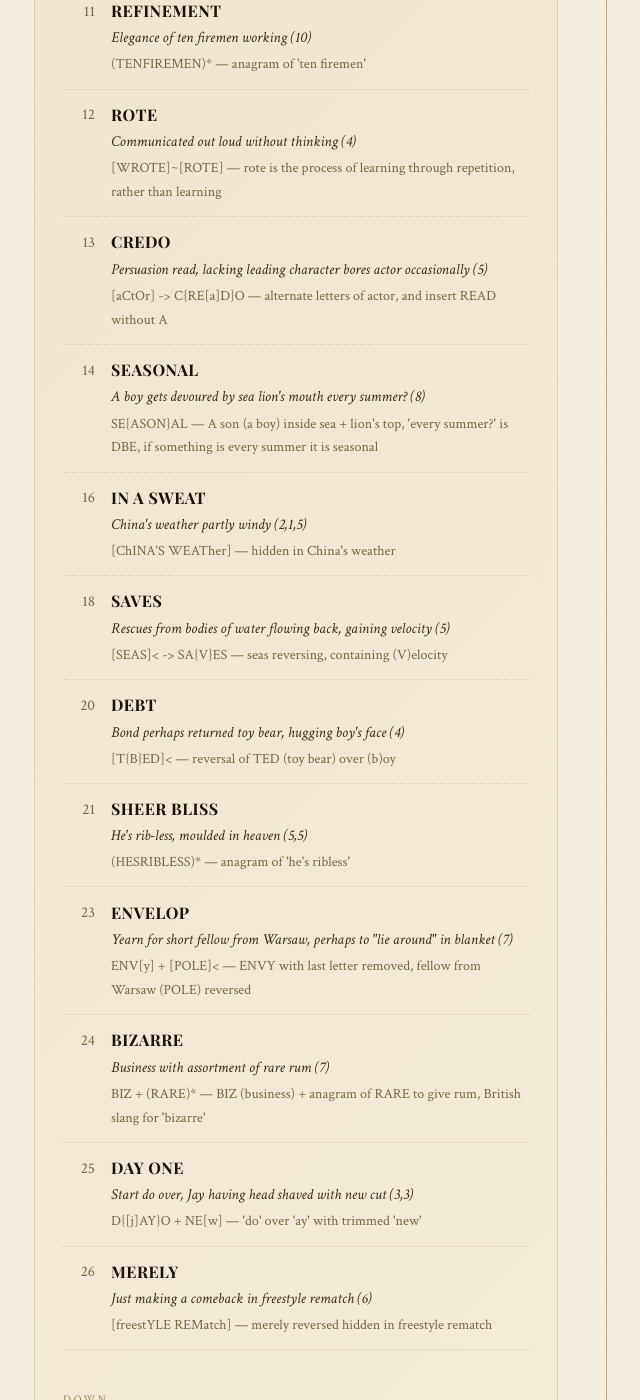
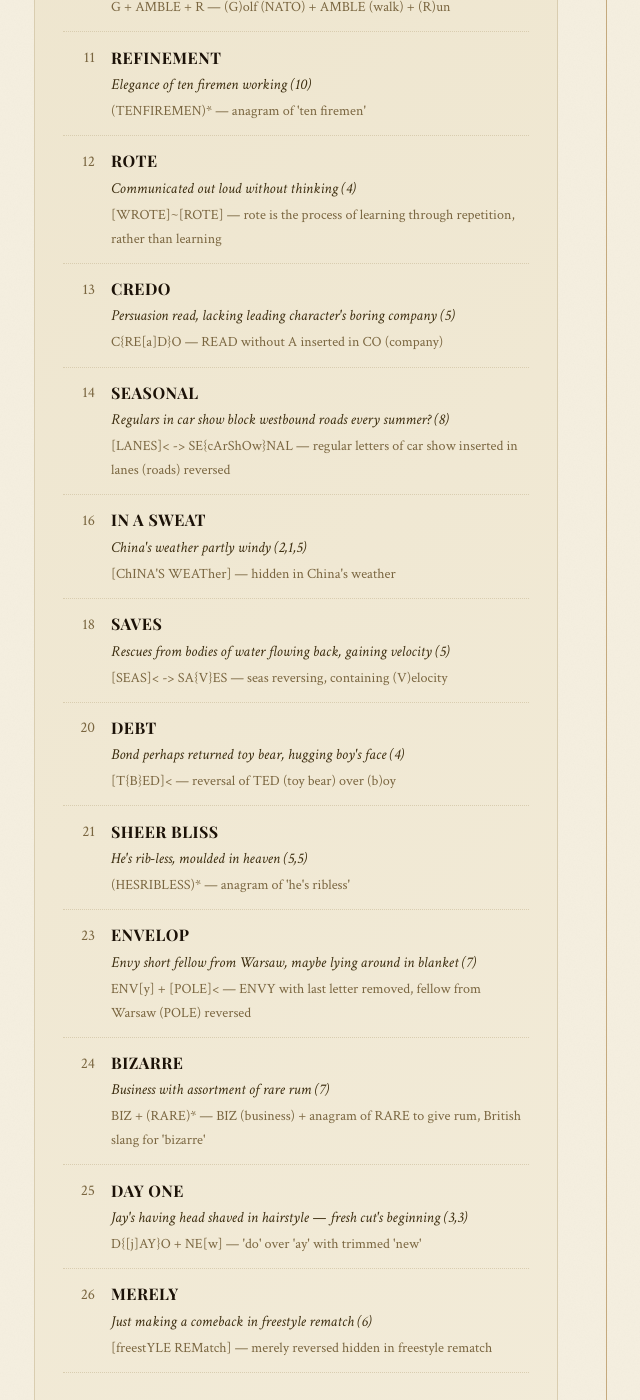
Before and after one commit to abdulkhaleddd/abdulkhaleddd.github.io, a Jekyll site: the page built from _solutions/solution-003.md, in a window 1280 px wide and 1400 px high, scrolled down 984 px. Shown: the whole window, without its empty margins (190-830 px from the left). Built offline with Jekyll 4.4.1, drawn with Linux system fonts in a browser that asks for light colours; some web fonts are replaced; a script that is not in the unit is left out; some of the changed text lies outside the part shown.

Commit message:
Update solution-003.md

```diff
--- a/_solutions/solution-003.md
+++ b/_solutions/solution-003.md
@@ -1,9 +1,10 @@
 ---
 layout: solution
 title: "No. 3: By the Book"
-number: 1
-date: 2026-03-28
+number: 3
+date: 2026-03-29
 puzzle_slug: "puzzle-003"
+theme: "Literature"
 permalink: /solutions/solution-003/
 ---
 <div class="solutions-section">
@@ -67,8 +68,8 @@ permalink: /solutions/solution-003/
     <span class="solution-number">13</span>
     <div class="solution-content">
       <span class="solution-answer">CREDO</span>
-      <span class="solution-clue">Persuasion read, lacking leading character bores actor occasionally (5)</span>
-      <span class="solution-breakdown">[aCtOr] -> C{RE[a]D}O — alternate letters of actor, and insert READ without A</span>
+      <span class="solution-clue">Persuasion read, lacking leading character's boring company (5)</span>
+      <span class="solution-breakdown">C{RE[a]D}O — READ without A inserted in CO (company)</span>
     </div>
   </div>
 
@@ -76,8 +77,8 @@ permalink: /solutions/solution-003/
     <span class="solution-number">14</span>
     <div class="solution-content">
       <span class="solution-answer">SEASONAL</span>
-      <span class="solution-clue">A boy gets devoured by sea lion's mouth every summer? (8)</span>
-      <span class="solution-breakdown">SE{ASON}AL — A son (a boy) inside sea + lion's top, 'every summer?' is DBE, if something is every summer it is seasonal</span>
+      <span class="solution-clue">Regulars in car show block westbound roads every summer? (8)</span>
+      <span class="solution-breakdown">[LANES]&lt; -> SE{cArShOw}NAL — regular letters of car show inserted in lanes (roads) reversed</span>
     </div>
   </div>
 
@@ -121,7 +122,7 @@ permalink: /solutions/solution-003/
     <span class="solution-number">23</span>
     <div class="solution-content">
       <span class="solution-answer">ENVELOP</span>
-      <span class="solution-clue">Yearn for short fellow from Warsaw, perhaps to "lie around" in blanket (7)</span>
+      <span class="solution-clue">Envy short fellow from Warsaw, maybe lying around in blanket (7)</span>
       <span class="solution-breakdown">ENV[y] + [POLE]&lt; — ENVY with last letter removed, fellow from Warsaw (POLE) reversed</span>
     </div>
   </div>
@@ -139,7 +140,7 @@ permalink: /solutions/solution-003/
     <span class="solution-number">25</span>
     <div class="solution-content">
       <span class="solution-answer">DAY ONE</span>
-      <span class="solution-clue">Start do over, Jay having head shaved with new cut (3,3)</span>
+      <span class="solution-clue">Jay's having head shaved in hairstyle — fresh cut's beginning (3,3)</span>
       <span class="solution-breakdown">D{[j]AY}O + NE[w] — 'do' over 'ay' with trimmed 'new'</span>
     </div>
   </div>
@@ -270,7 +271,7 @@ permalink: /solutions/solution-003/
     <span class="solution-number">22</span>
     <div class="solution-content">
       <span class="solution-answer">SORRY</span>
-      <span class="solution-clue">Mournful beginning of Sense and Sensibility ultimately enthralling as an alternative reading? (5)</span>
+      <span class="solution-clue">Sad beginning of Sense and Sensibility ultimately enthralling as an alternative reading? (5)</span>
       <span class="solution-breakdown">S{OR + R}Y — beginning of (S)ense and end of Sensibilit(y) enthralling OR (alternative) + (R)eading -> DBE (3 R's)</span>
     </div>
   </div>
```
